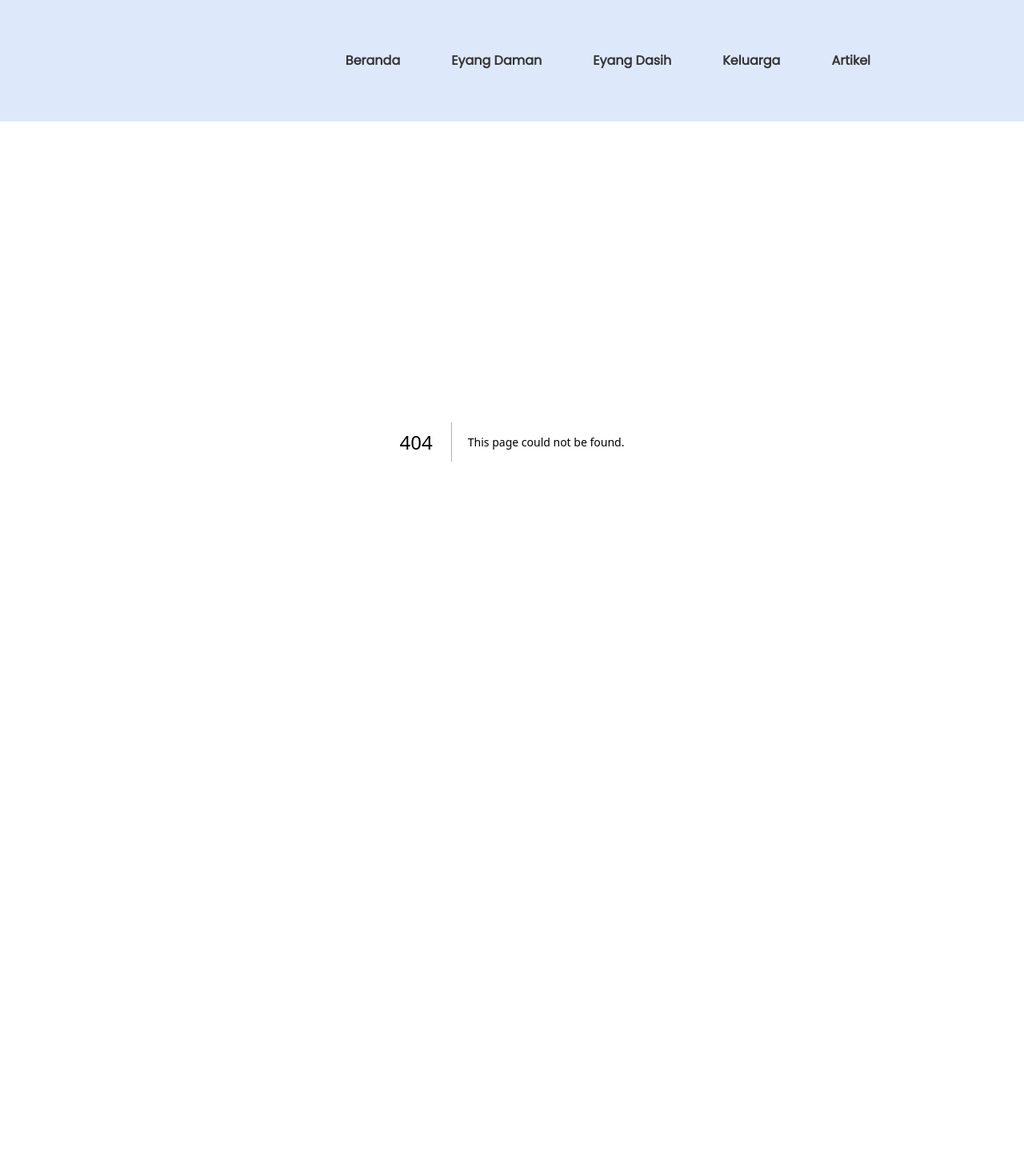
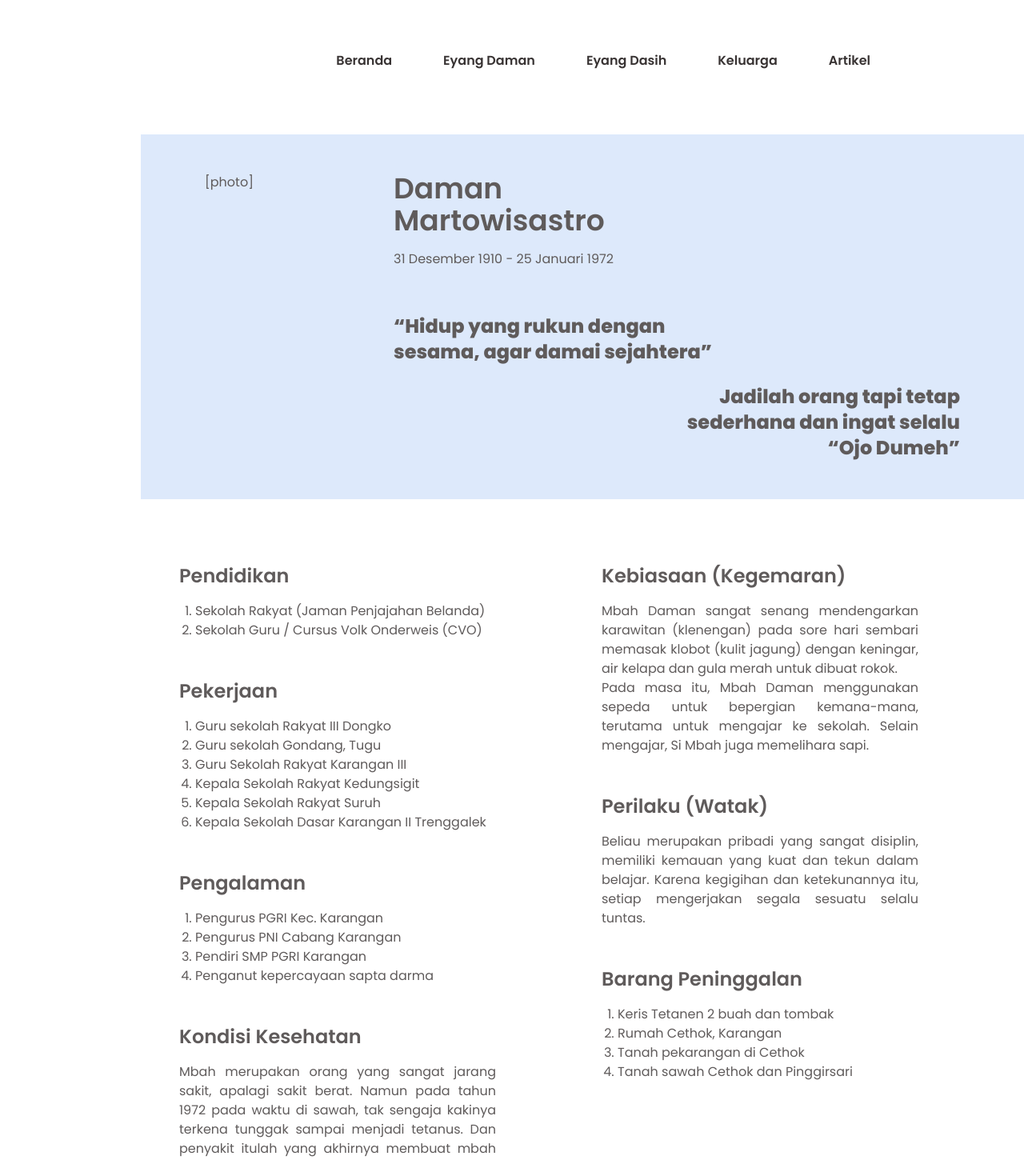
Before and after one commit to ariefgp/ikadamar, a Next.js app: page /eyang-daman in a window 1280 px wide. Before the commit this address had no page. Shown: the top 1450 px of the page at 80% size. Before the commit the page ends 952 px from the top, so only its background shows below. Built offline with nearby package versions, Linux system fonts and the light colour scheme.

Commit message:
add complete content for eyang daman

```diff
--- /dev/null
+++ b/app/eyang-daman/page.tsx
@@ -0,0 +1,113 @@
+import Navbar from "../navbar";
+
+const EyangDaman = () => {
+    return (
+        <>
+            <Navbar bgColor="#FFFFFF" />
+            <div className="flex flex-col w-full pt-4 md:pl-44 text-[#5F5B5B]">
+                <div className="basis-full bg-[#DDE9FB] py-12 px-20">
+                    <div className="flex flex-col md:flex-row">
+                        <div className="basis-full md:basis-1/4">[photo]</div>
+                        <div className="basis-full md:basis-3/4">
+                            <div className="flex flex-col">
+                                <div className="basis-full text-4xl font-semibold">
+                                    Daman <br /> Martowisastro
+                                </div>
+                                <div className="basis-full mt-4 font-normal">
+                                    31 Desember 1910 - 25 Januari 1972
+                                </div>
+                                <div className="basis-full mt-14 text-2xl font-extrabold">
+                                    “Hidup yang rukun dengan <br /> sesama, agar damai sejahtera”
+                                </div>
+                                <div className="basis-full mt-6 text-2xl text-right font-extrabold">
+                                    Jadilah orang tapi tetap <br /> sederhana dan ingat selalu <br />“Ojo Dumeh”
+                                </div>
+                            </div>
+                        </div>
+                    </div>
+                </div>
+                <div className="basis-full mt-20 md:pl-12">
+                    <div className="flex flex-col md:flex-row">
+                        <div className="basis-full md:basis-1/2">
+                            <div className="flex flex-col gap-12">
+                                <div className="basis-full">
+                                    <div className="font-semibold text-2xl">Pendidikan</div>
+                                    <div className="mt-4 pl-5">
+                                        <ol className="list-decimal">
+                                            <li>Sekolah Rakyat (Jaman Penjajahan Belanda)</li>
+                                            <li>Sekolah Guru / Cursus Volk Onderweis (CVO)</li>
+                                        </ol>
+                                    </div>
+                                </div>
+                                <div className="basis-full">
+                                    <div className="font-semibold text-2xl">Pekerjaan</div>
+                                    <div className="mt-4 pl-5">
+                                        <ol className="list-decimal">
+                                            <li>Guru sekolah Rakyat III Dongko</li>
+                                            <li>Guru sekolah Gondang, Tugu </li>
+                                            <li>Guru Sekolah Rakyat Karangan III</li>
+                                            <li>Kepala Sekolah Rakyat Kedungsigit</li>
+                                            <li>Kepala Sekolah Rakyat Suruh</li>
+                                            <li>Kepala Sekolah Dasar Karangan II Trenggalek</li>
+                                        </ol>
+                                    </div>
+                                </div>
+                                <div className="basis-full">
+                                    <div className="font-semibold text-2xl">Pengalaman</div>
+                                    <div className="mt-4 pl-5">
+                                        <ol className="list-decimal">
+                                            <li>Pengurus PGRI Kec. Karangan</li>
+                                            <li>Pengurus PNI Cabang Karangan</li>
+                                            <li>Pendiri SMP PGRI Karangan</li>
+                                            <li>Penganut kepercayaan sapta darma</li>
+                                        </ol>
+                                    </div>
+                                </div>
+                                <div className="basis-full">
+                                    <div className="font-semibold text-2xl">Kondisi Kesehatan</div>
+                                    <div className="mt-4 text-justify md:w-3/4">
+                                        <p>Mbah merupakan orang yang sangat jarang sakit, apalagi sakit berat. Namun pada tahun 1972 pada waktu di sawah, tak sengaja kakinya terkena tunggak sampai menjadi tetanus. Dan penyakit itulah yang akhirnya membuat mbah meninggal pada 25 Januari 1972 setelah dirawat di RSUD Trenggalek.</p>
+                                        <p>Di hari yang sama mbah dimakamkan di makam umum desa Karangan, Trenggalek.</p>
+                                    </div>
+                                </div>
+                            </div>
+                        </div>
+                        <div className="basis-full md:basis-1/2">
+                            <div className="flex flex-col gap-12">
+                                <div className="basis-full">
+                                    <div className="font-semibold text-2xl">Kebiasaan (Kegemaran)</div>
+                                    <div className="mt-4 text-justify md:w-3/4">
+                                        <p>Mbah Daman sangat senang mendengarkan karawitan (klenengan) pada sore hari sembari memasak klobot (kulit jagung) dengan keningar, air kelapa dan gula merah untuk dibuat rokok.</p>
+                                        <p>Pada masa itu, Mbah Daman menggunakan sepeda untuk bepergian kemana-mana, terutama untuk mengajar ke sekolah. Selain mengajar, Si Mbah juga memelihara sapi.</p>
+                                    </div>
+                                </div>
+                                <div className="basis-full">
+                                    <div className="font-semibold text-2xl">Perilaku (Watak)</div>
+                                    <div className="mt-4 text-justify md:w-3/4">
+                                        <p>Beliau merupakan pribadi yang sangat disiplin, memiliki kemauan yang kuat dan tekun dalam belajar. Karena kegigihan dan ketekunannya itu, setiap mengerjakan segala sesuatu selalu tuntas.</p>
+                                    </div>
+                                </div>
+                                <div className="basis-full">
+                                    <div className="font-semibold text-2xl">Barang Peninggalan</div>
+                                    <div className="mt-4 pl-5">
+                                        <ol className="list-decimal">
+                                            <li>Keris Tetanen 2 buah dan tombak</li>
+                                            <li>Rumah Cethok, Karangan</li>
+                                            <li>Tanah pekarangan di Cethok</li>
+                                            <li>Tanah sawah Cethok dan Pinggirsari</li>
+                                        </ol>
+                                    </div>
+                                </div>
+                            </div>
+                        </div>
+                    </div>
+                </div>
+            </div>
+            <div className="basis-full text-center mt-20 py-3 md:py-5 bg-[#C7D1E1] text-white">
+                Copyright @codekarsa. 2024
+            </div>
+        </>
+    );
+}
+
+export default EyangDaman;
--- a/app/invitation/page.tsx
+++ b/app/invitation/page.tsx
@@ -4,6 +4,7 @@ import React from 'react';
 import Image from "next/image";
 import Link from 'next/link';
 import { useEffect, useState } from "react";
+import Navbar from '../navbar';
 
 function Invitation() {
   const Countdown = () => {
@@ -73,6 +74,8 @@ function Invitation() {
     );
   };
   return (
+    <>
+      <Navbar bgColor="#DDE9FB"/>
       <div className="flex flex-col text-center bg-[#f8f9fa] text-sm md:text-base">
         <div className="basis-full bg-[#DDE9FB] md:py-8 lg:py-10 px-5 md:px-16 lg:px-48">
           <div className='flex flex-col-reverse md:flex-row items-center'>
@@ -150,6 +153,7 @@ function Invitation() {
           Copyright @codekarsa. 2024
         </div>
       </div>
+    </>
   )
 }
 
--- a/app/layout.tsx
+++ b/app/layout.tsx
@@ -10,7 +10,6 @@ export default function RootLayout({
     <html>
       <head />
       <body className="text-black  font-default">
-        <Navbar />
         {children}
         </body>
     </html>
--- a/app/navbar.tsx
+++ b/app/navbar.tsx
@@ -1,9 +1,9 @@
 import Link from 'next/link'
 import React from 'react'
 
-function Navbar() {
+function Navbar(value: any) {
   return (
-   <header className="hidden md:flex md:flex-row-reverse gap-8 lg:gap-16 py-10 px-20 lg:py-16 lg:px-48 font-bold bg-[#DDE9FB] text-[#383333]">
+   <header className={`hidden md:flex md:flex-row-reverse gap-8 lg:gap-16 py-10 px-20 lg:py-16 lg:px-48 font-semibold bg-[${value.bgColor}] text-[#383333]`}>
     <div>
         <Link href="/#" className='hover:text-[#7791BA]'> Artikel </Link>
     </div>
@@ -14,7 +14,7 @@ function Navbar() {
         <Link href="/#" className='hover:text-[#7791BA]'> Eyang Dasih </Link>
     </div>
     <div>
-        <Link href="/#" className='hover:text-[#7791BA]'> Eyang Daman </Link>
+    <Link href="/eyang-daman" className='hover:text-[#7791BA]'> Eyang Daman </Link>
     </div>
     <div>
         <Link href="/" className='hover:text-[#7791BA]'> Beranda </Link>
--- a/styles/globals.css
+++ b/styles/globals.css
@@ -1,4 +1,4 @@
-@import url("https://fonts.googleapis.com/css2?family=Dancing+Script&family=Dosis&family=Poppins&display=swap");
+@import url("https://fonts.googleapis.com/css2?family=Dancing+Script&family=Dosis&family=Poppins:wght@200;300;400;500;600;700;800;900&display=swap");
 @tailwind base;
 @tailwind components;
 @tailwind utilities;
```
Lines whose indentation alone changed are shown as unchanged.
